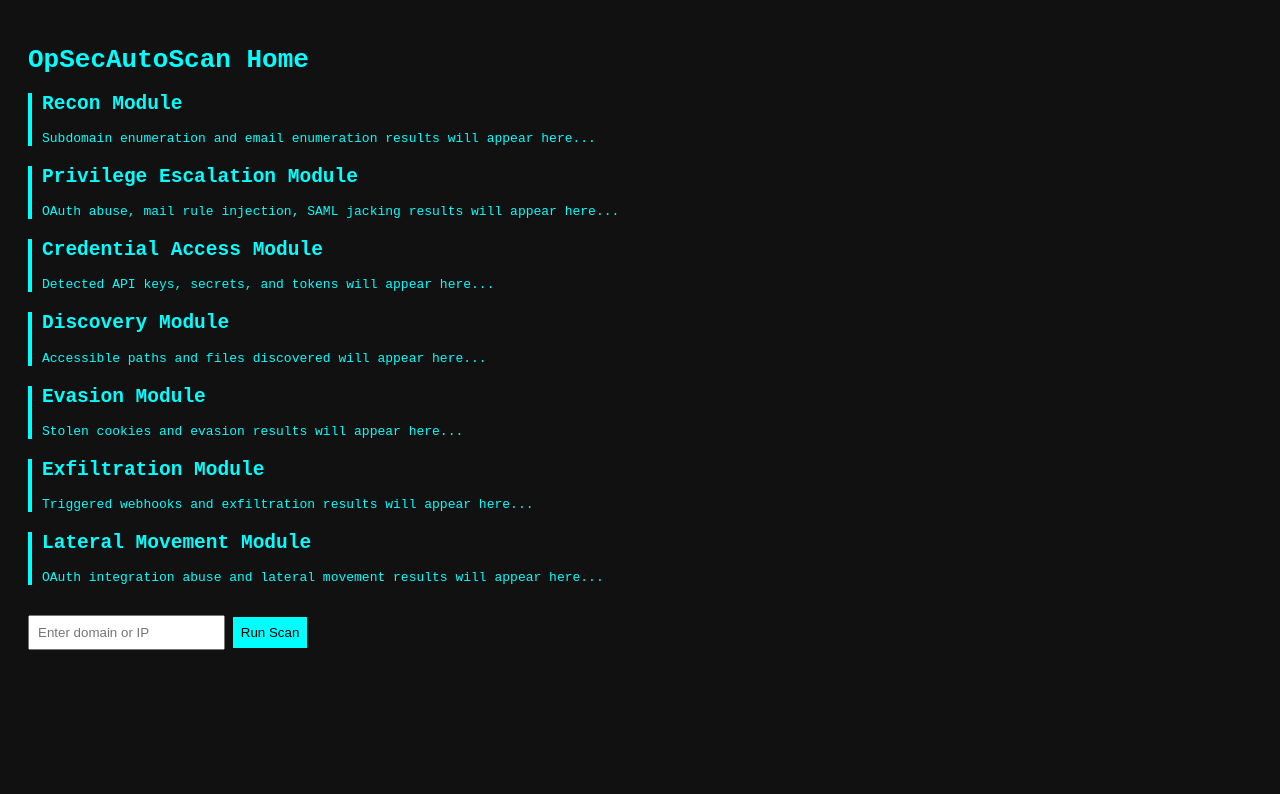
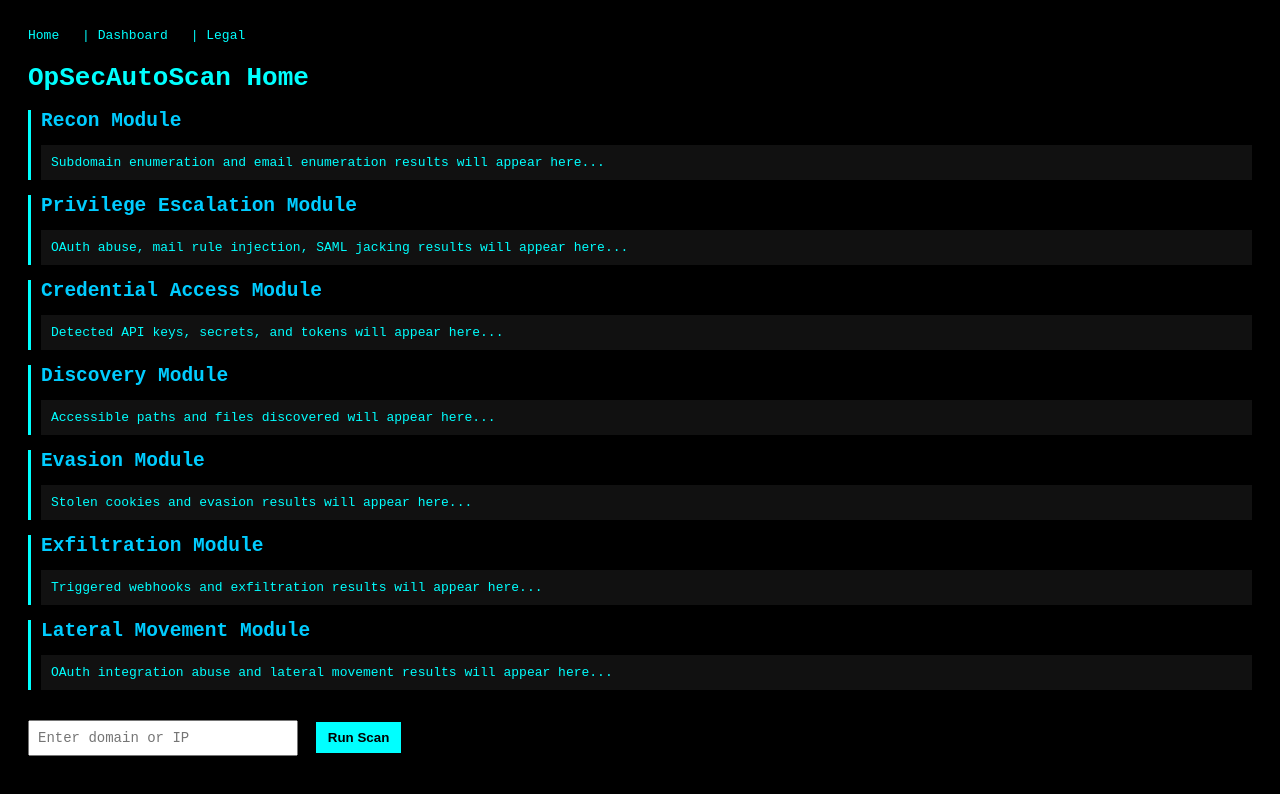
Before and after one commit to opsecpulse/OpSecAutoScan, a plain HTML site: page index.html in a window 1280 px wide. Drawn offline with Linux system fonts and the light colour scheme.

Commit message:
Restore last working home page

```diff
--- a/index.html
+++ b/index.html
@@ -4,63 +4,68 @@
     <meta charset="UTF-8" />
     <title>OpSecAutoScan Home</title>
     <style>
-  body { background: #111; color: #0ff; font-family: monospace; padding: 20px; }
-  .module { border-left: 4px solid #0ff; margin-bottom: 20px; padding-left: 10px; }
-  input, button { padding: 8px; margin-top: 10px; }
-  button { background: #0ff; border: none; cursor: pointer; }
+        body { background-color: #000; color: #0ff; font-family: monospace; padding: 20px; }
+        a { color: #0ff; text-decoration: none; margin-right: 15px; }
+        a:hover { text-decoration: underline; }
+        nav { margin-bottom: 20px; }
+        .module { border-left: 3px solid #0ff; padding-left: 10px; margin-bottom: 15px; }
+        .module h2 { margin: 5px 0; color: #0cf; }
+        .module pre { background: #111; padding: 10px; overflow-x: auto; }
+        #search-bar { margin-top: 30px; }
+        input[type="text"] { padding: 8px; width: 250px; font-family: monospace; font-size: 14px; }
+        button { background: #0ff; border: none; padding: 8px 12px; cursor: pointer; font-weight: bold; margin-left: 10px; }
+        button:hover { background: #0cc; }
     </style>
-<script>
-function goToDashboard() {
-  const domain = document.getElementById('domain-input').value.trim();
-  if(domain) {
-    window.location.href = 'dashboard.html?domain=' + encodeURIComponent(domain);
-  } else {
-    alert('Please enter a domain or IP to scan.');
-  }
-}
-</script>
 </head>
 <body>
+
+<nav>
+    <a href="index.html">Home</a> |
+    <a href="dashboard.html">Dashboard</a> |
+    <a href="legal.html">Legal</a>
+</nav>
 
 <h1>OpSecAutoScan Home</h1>
 
 <div class="module">
     <h2>Recon Module</h2>
-  <p>Subdomain enumeration and email enumeration results will appear here...</p>
+    <pre>Subdomain enumeration and email enumeration results will appear here...</pre>
 </div>
 
 <div class="module">
     <h2>Privilege Escalation Module</h2>
-  <p>OAuth abuse, mail rule injection, SAML jacking results will appear here...</p>
+    <pre>OAuth abuse, mail rule injection, SAML jacking results will appear here...</pre>
 </div>
 
 <div class="module">
     <h2>Credential Access Module</h2>
-  <p>Detected API keys, secrets, and tokens will appear here...</p>
+    <pre>Detected API keys, secrets, and tokens will appear here...</pre>
 </div>
 
 <div class="module">
     <h2>Discovery Module</h2>
-  <p>Accessible paths and files discovered will appear here...</p>
+    <pre>Accessible paths and files discovered will appear here...</pre>
 </div>
 
 <div class="module">
     <h2>Evasion Module</h2>
-  <p>Stolen cookies and evasion results will appear here...</p>
+    <pre>Stolen cookies and evasion results will appear here...</pre>
 </div>
 
 <div class="module">
     <h2>Exfiltration Module</h2>
-  <p>Triggered webhooks and exfiltration results will appear here...</p>
+    <pre>Triggered webhooks and exfiltration results will appear here...</pre>
 </div>
 
 <div class="module">
     <h2>Lateral Movement Module</h2>
-  <p>OAuth integration abuse and lateral movement results will appear here...</p>
+    <pre>OAuth integration abuse and lateral movement results will appear here...</pre>
 </div>
 
-<input id="domain-input" placeholder="Enter domain or IP" />
-<button onclick="goToDashboard()">Run Scan</button>
+<div id="search-bar">
+    <input type="text" id="domain-input" placeholder="Enter domain or IP" />
+    <button onclick="alert('Run scan: python3 run_pipeline.py recon ' + document.getElementById('domain-input').value)">Run Scan</button>
+</div>
 
 </body>
 </html>
```
Lines whose indentation alone changed are shown as unchanged.
